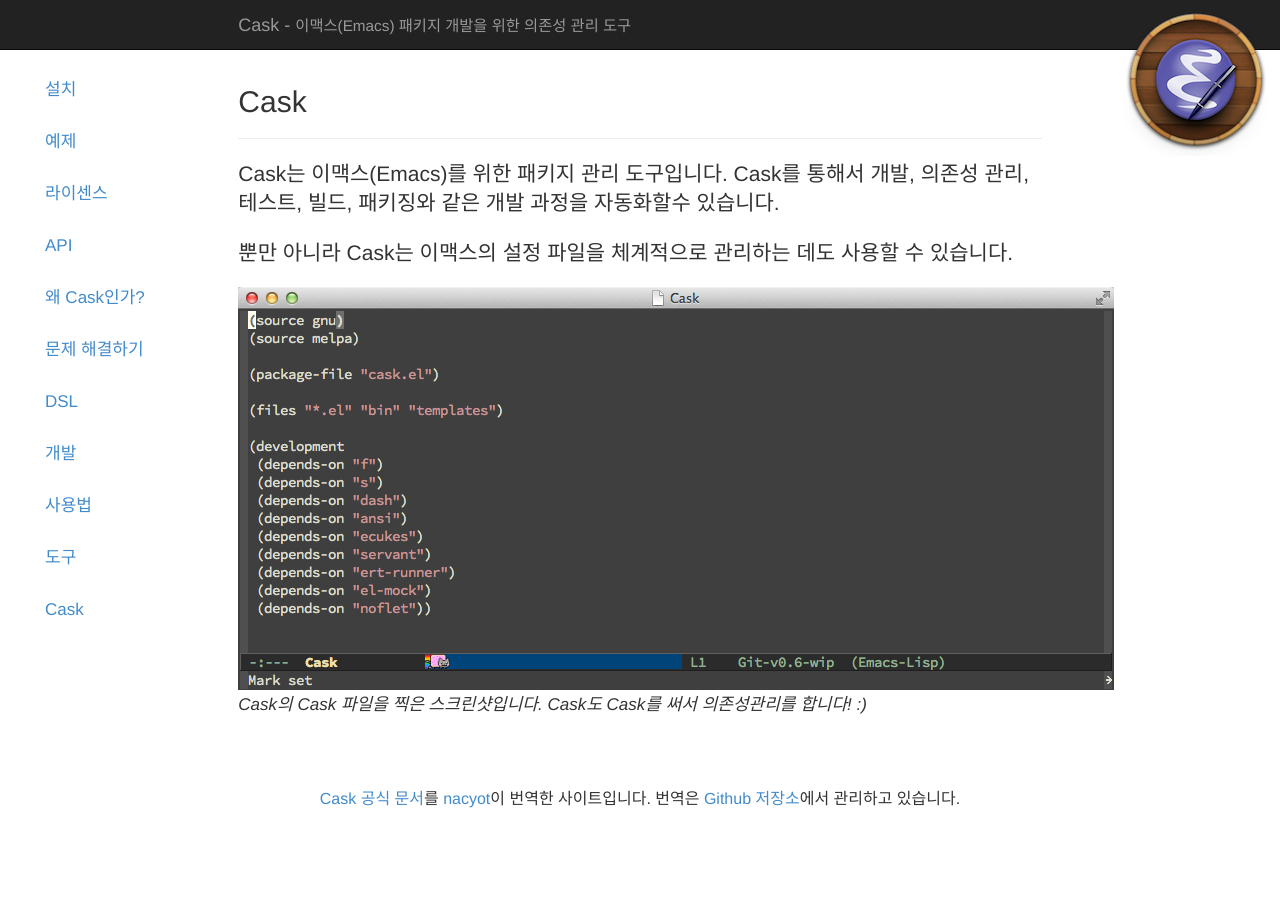
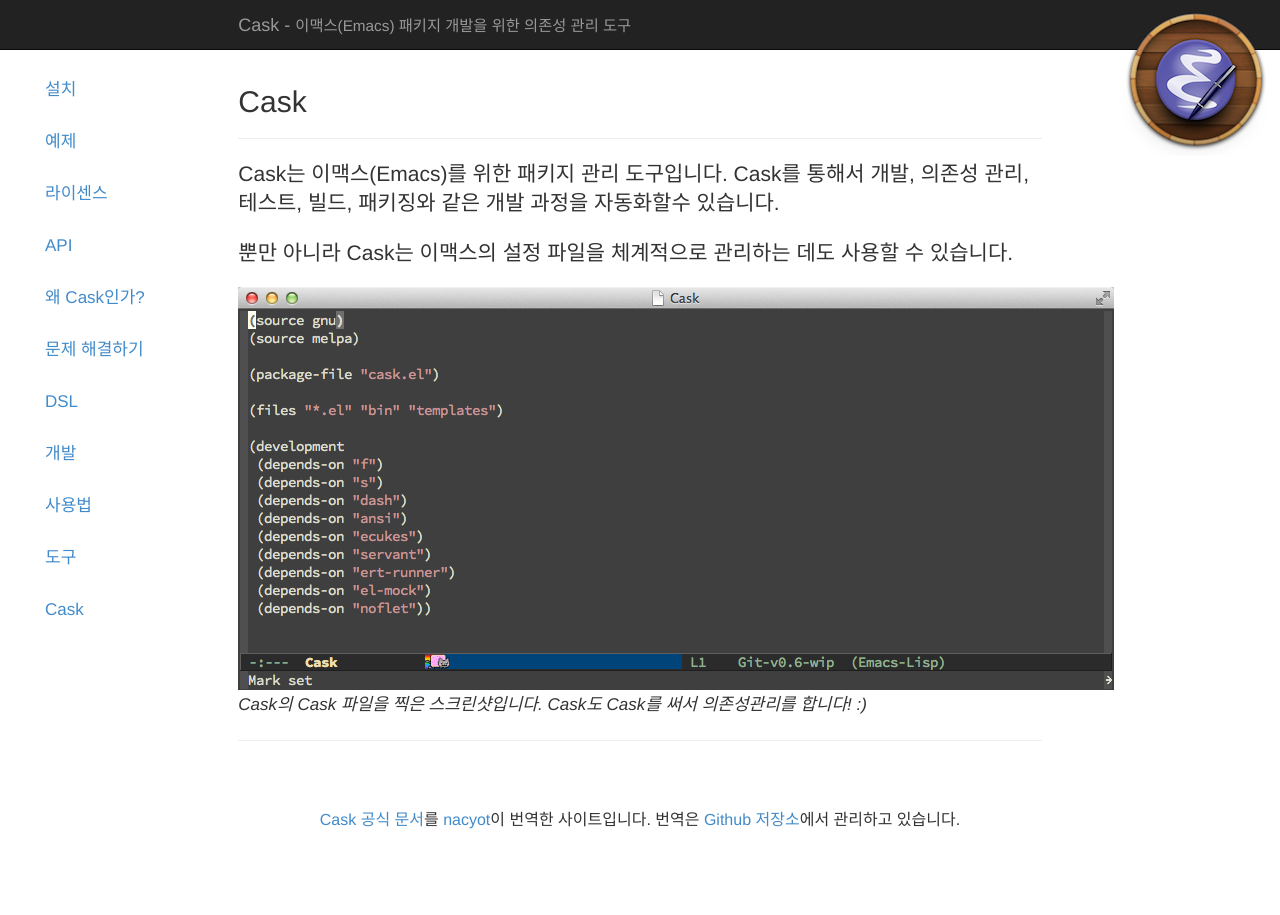
Before and after one commit to nacyot/cask.emacs.kr, a Jekyll site: the page built from 00-index.html, in a window 1280 px wide. Built offline with Jekyll 4.4.1, drawn with Linux system fonts in a browser that asks for light colours; Markdown is read by kramdown in place of the engine named in the settings.

Commit message:
Update pages from naycot/omegat-cask.emacs.kr

```diff
--- a/_layouts/default.html
+++ b/_layouts/default.html
@@ -73,7 +73,7 @@
         </div>
         <div class="col-lg-8">
 
-          {{content}} <div style='margin-top: 4em; margin-bottom: 5em; font-size: 16px;text-align:center'><a href='http://cask.github.io'>Cask 공식 문서</a>를 <a href='nacyot.com'>nacyot</a>이 번역한 사이트입니다. 번역은 <a href='http://github.com/nacyot/cask.emacs.kr'>Github 저장소</a>에서 관리하고 있습니다.</div>
+          {{content}} <hr/><div style='margin-top: 4em; margin-bottom: 5em; font-size: 16px;text-align:center'><a href='http://cask.github.io'>Cask 공식 문서</a>를 <a href='nacyot.com'>nacyot</a>이 번역한 사이트입니다. 번역은 <a href='http://github.com/nacyot/cask.emacs.kr'>Github 저장소</a>에서 관리하고 있습니다.</div>
 
         </div>
         <div class="col-lg-2"></div>
```
